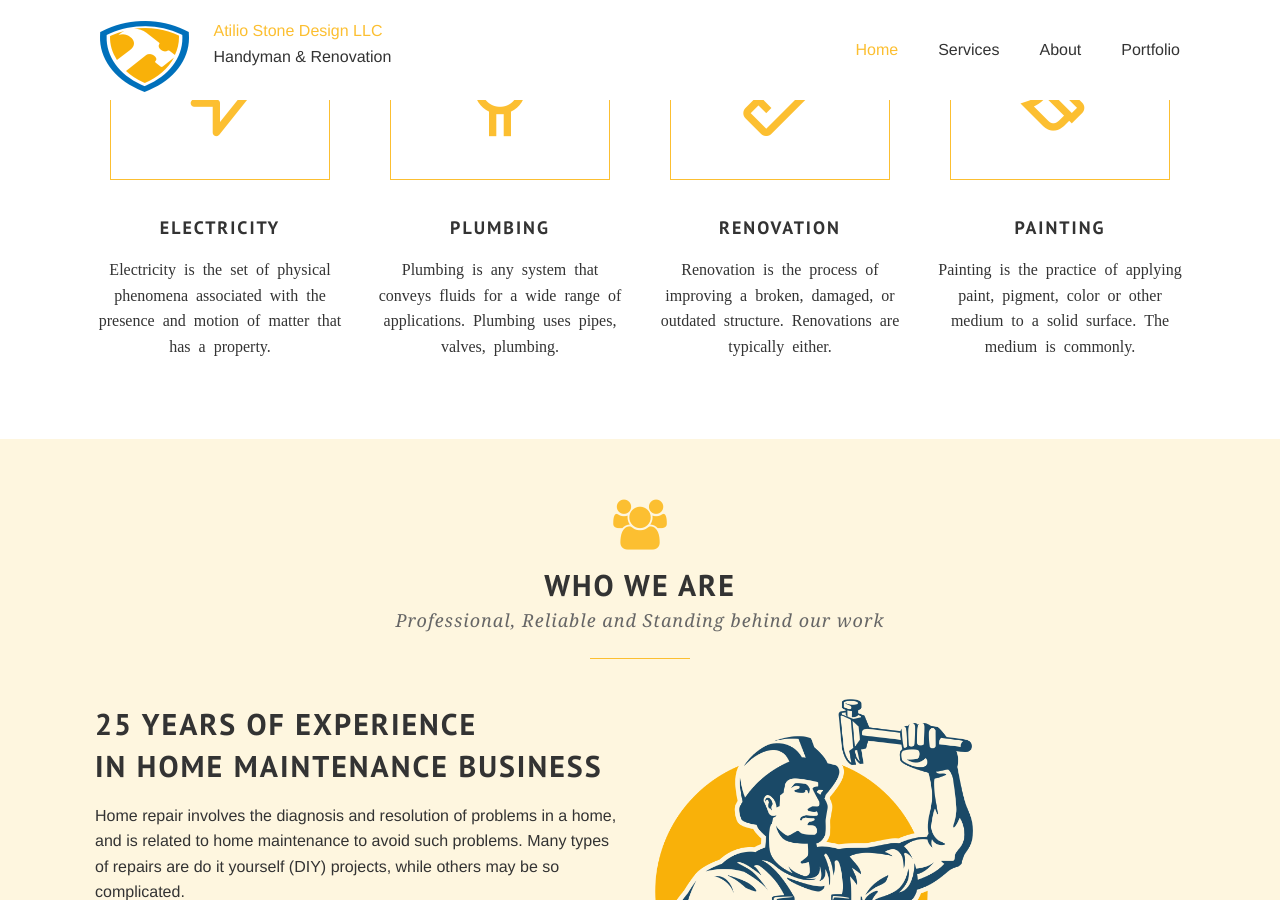
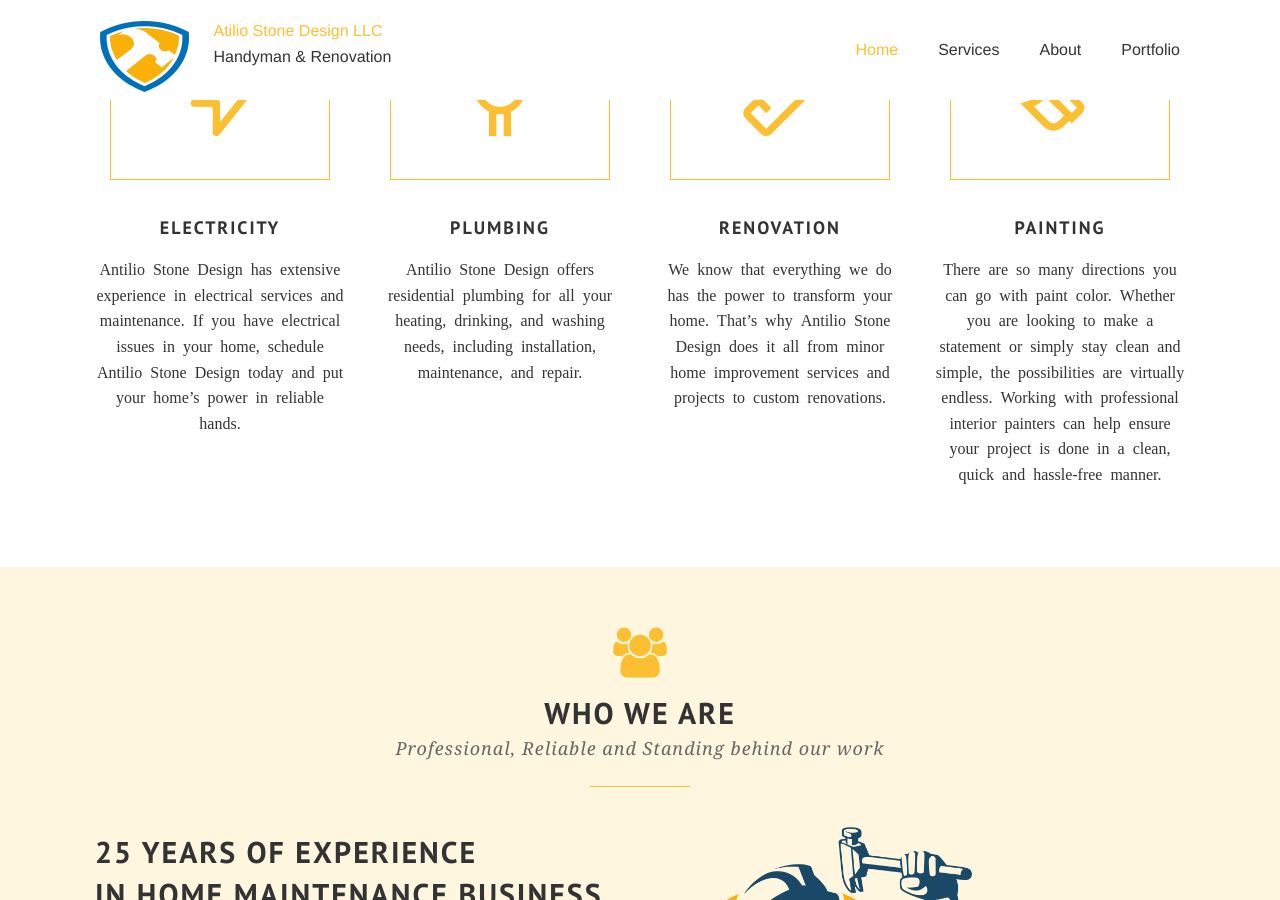
Before and after one commit to atiliostone/atiliostone, a Jekyll site: the page built from index.html, in a window 1280 px wide and 900 px high, scrolled down 678 px. Built offline with Jekyll 4.4.1, drawn with Linux system fonts in a browser that asks for light colours; some web fonts are replaced; Markdown is read by kramdown in place of the engine named in the settings.

```diff
--- a/_data/whys.yml
+++ b/_data/whys.yml
@@ -1,16 +1,16 @@
 - title: Electricity
   icon: flash
   desc:
-    Electricity is the set of physical phenomena associated with the presence and motion of matter that has a property.
+    Antilio Stone Design has extensive experience in electrical services and maintenance. If you have electrical issues in your home, schedule Antilio Stone Design today and put your home’s power in reliable hands.
 - title: Plumbing
   icon: wrench
   desc:
-    Plumbing is any system that conveys fluids for a wide range of applications. Plumbing uses pipes, valves, plumbing.
+    Antilio Stone Design offers residential plumbing for all your heating, drinking, and washing needs, including installation, maintenance, and repair.
 - title: Renovation
   icon: ruler
   desc:
-    Renovation is the process of improving a broken, damaged, or outdated structure. Renovations are typically either.
+    We know that everything we do has the power to transform your home. That’s why Antilio Stone Design does it all from minor home improvement services and projects to custom renovations.
 - title: Painting
   icon: paint-brush
   desc:
-    Painting is the practice of applying paint, pigment, color or other medium to a solid surface. The medium is commonly.
+    There are so many directions you can go with paint color. Whether you are looking to make a statement or simply stay clean and simple, the possibilities are virtually endless. Working with professional interior painters can help ensure your project is done in a clean, quick and hassle-free manner.
```
Also changed, not shown: favicon.ico (added), 2 other files.
